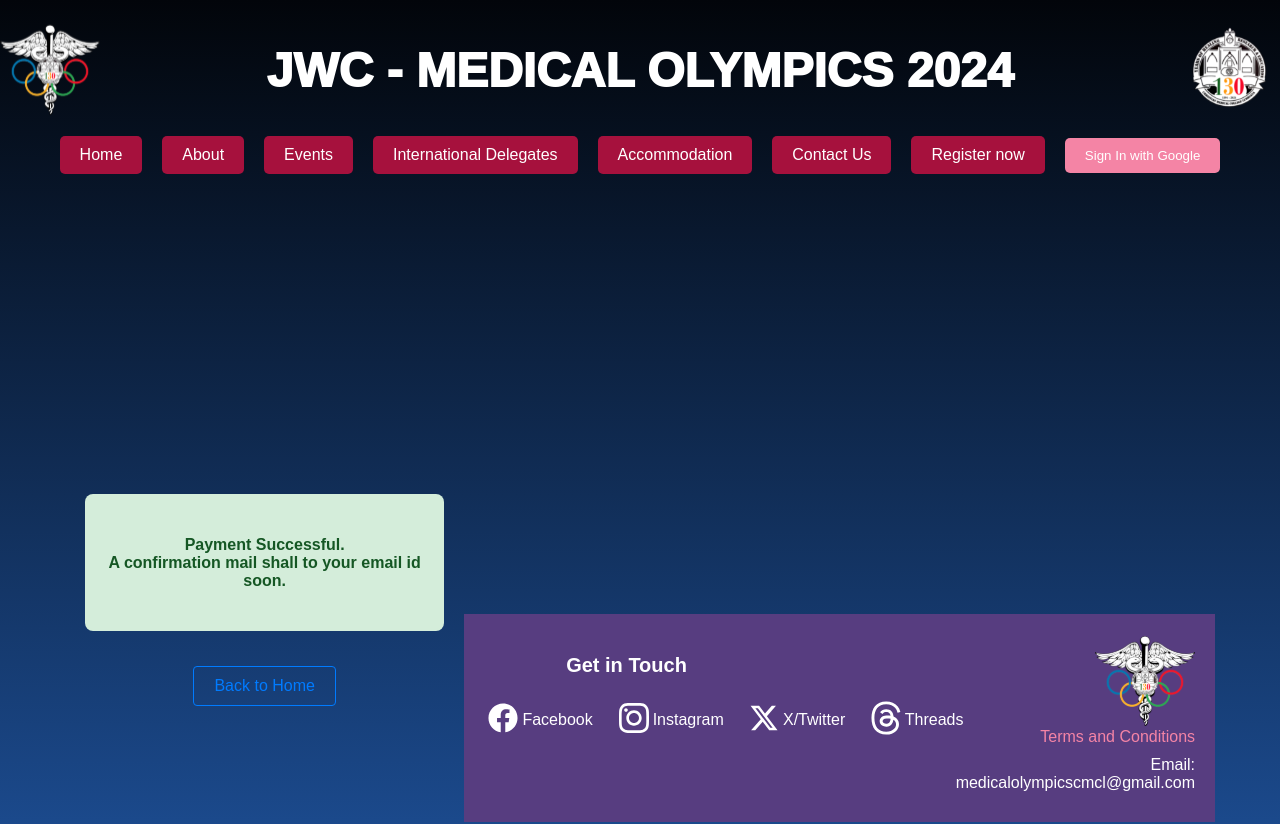
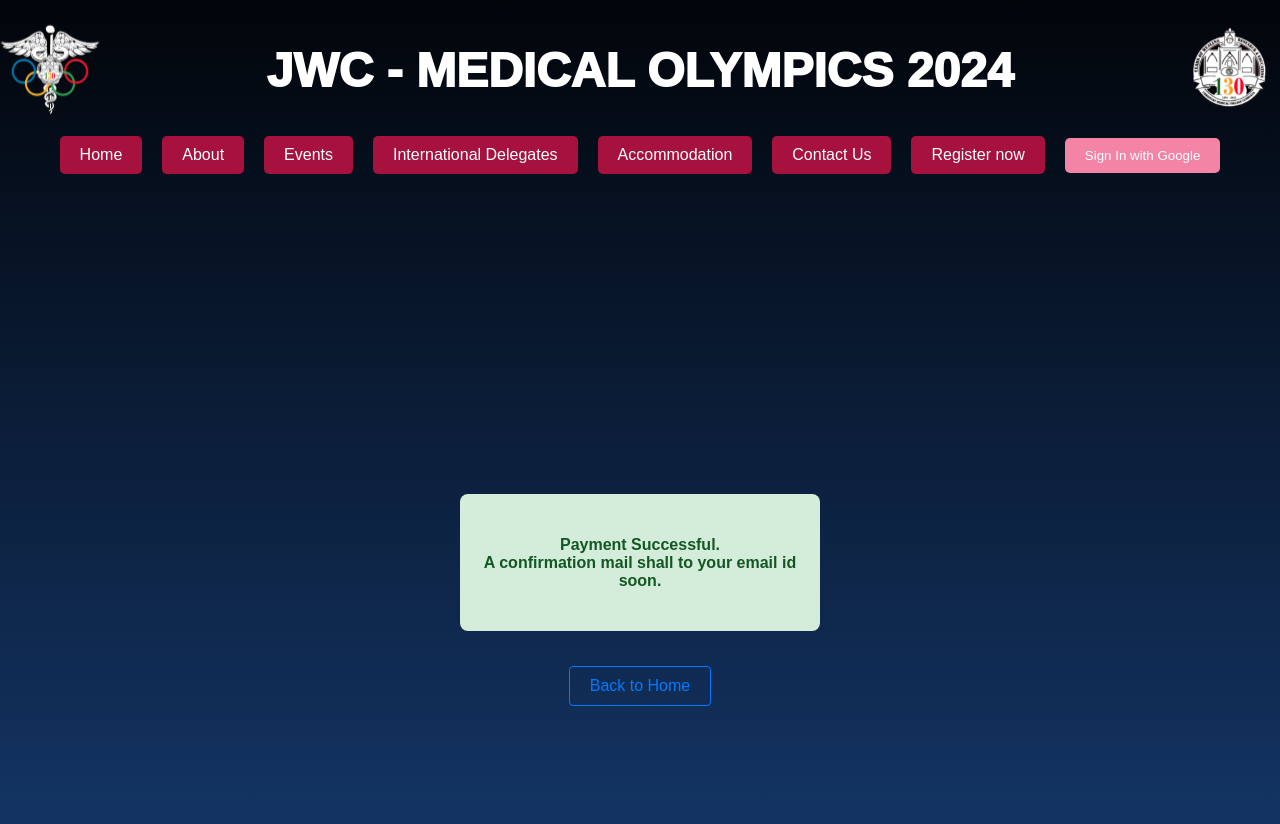
Before and after one commit to shubhbansal9/jwc-website, a React (Create React App) app: page /success in a window 1280 px wide. Shown: the top 824 px of the page. Built offline with nearby package versions, Linux system fonts and the light colour scheme.

Commit message:
minor changes

```diff
--- a/src/pages/Success.js
+++ b/src/pages/Success.js
@@ -3,6 +3,7 @@ import './Success.css';
 import Footer from '../components/footer';
 const Success = () => {
     return (
+      <div className='success-page'>
         <div className="success-container">
           <div className="alert-row justify-content-center">
             <div className="col-md-6 text-center">
@@ -12,7 +13,9 @@ const Success = () => {
                 <a className="alert-home" href='/'>Back to Home</a>
             </div>
           </div>
-          <Footer/>
+
+        </div>
+        <Footer/>
         </div>
       );
 }
```
